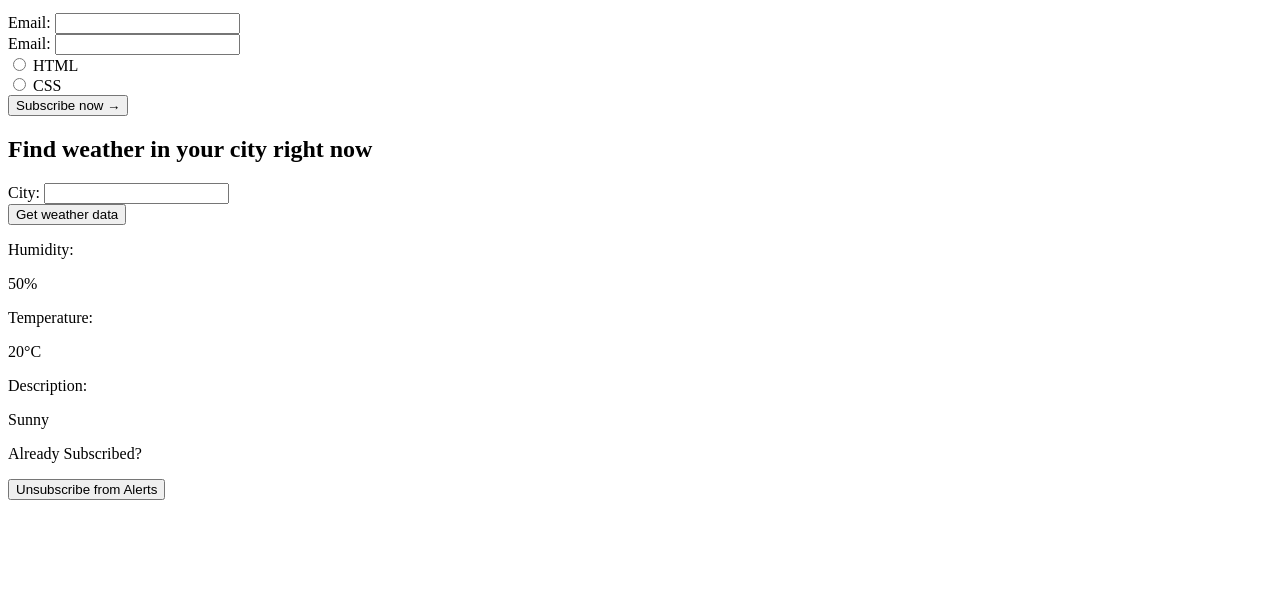
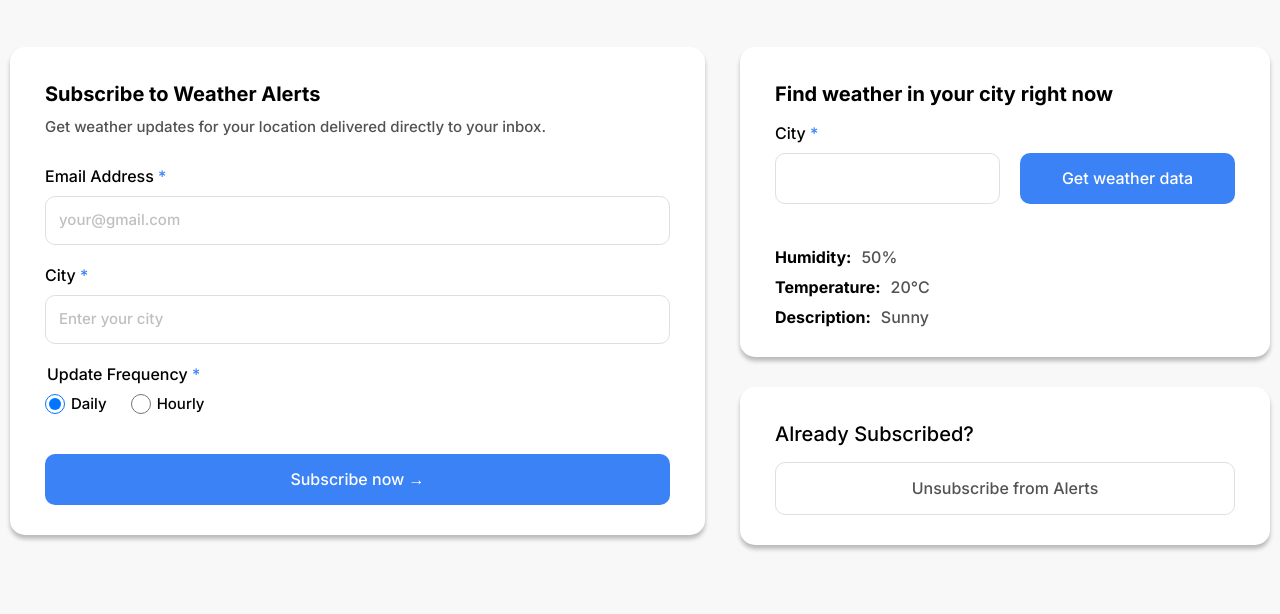
Before and after one commit to mashutkaa/weather-forecast-api, a plain HTML site: page client/src/index.html in a window 1280 px wide. Shown: the part 186-800 px from the top of the page. Drawn offline with Linux system fonts and the light colour scheme.

Commit message:
html-page almost done

```diff
--- a/client/src/index.css
+++ b/client/src/index.css
@@ -0,0 +1,255 @@
+body {
+    margin: 0;
+}
+
+h1,
+h2,
+h3,
+h4,
+h5,
+h6,
+p {
+    margin: 0;
+    font-family: Inter;
+}
+
+main {
+    min-height: 100vh;
+    background: #f8f8f8;
+
+    display: flex;
+    flex-direction: column;
+    justify-content: center;
+    align-items: center;
+}
+
+.forms__container {
+    display: flex;
+    flex-direction: row;
+    flex-wrap: wrap;
+    gap: 35px;
+}
+
+.left-side__wrapper {
+    display: flex;
+    flex-direction: column;
+    gap: 30px;
+}
+
+.title__wrapper {
+    margin: 0 auto;
+    margin-bottom: 59px;
+
+    h1 {
+        color: #000;
+        font-family: Inter;
+        font-size: 36px;
+        font-weight: 900;
+        text-align: center;
+
+        margin: 0 auto 12px auto;
+    }
+
+    p {
+        color: #525252;
+        text-align: center;
+        font-family: Inter;
+        font-size: 20px;
+        font-weight: 500;
+
+        max-width: 952px;
+
+        margin: 0 auto;
+    }
+}
+
+.form__wrapper {
+    padding: 35px;
+    padding-bottom: 30px;
+
+    height: fit-content;
+    width: fit-content;
+
+    border-radius: 15px;
+    background: #fff;
+    box-shadow: 0px 4px 4px 0px rgba(0, 0, 0, 0.25);
+
+    h2 {
+        color: #000;
+        font-family: Inter;
+        font-size: 20px;
+        font-weight: 700;
+    }
+
+    p {
+        color: #000;
+        font-family: Inter;
+        font-size: 16px;
+        font-style: normal;
+        font-weight: 500;
+        line-height: normal;
+
+        margin-bottom: 10px;
+
+        span {
+            color: #3b82f6;
+        }
+    }
+
+    .input__wrapper {
+        margin-bottom: 20px;
+
+        input {
+            box-sizing: border-box;
+            width: 625px;
+
+            border-radius: 10px;
+            border: 1px solid #dddfe4;
+
+            background: #fff;
+
+            padding: 16px 13px;
+        }
+
+        input::placeholder {
+            color: rgba(0, 0, 0, 0.25);
+            font-family: Inter;
+            font-size: 15px;
+            font-weight: 500;
+        }
+    }
+
+    button {
+        width: 625px;
+
+        border: none;
+        border-radius: 10px;
+        background: #3b82f6;
+
+        color: #fff;
+        font-family: Inter;
+        font-size: 16px;
+        font-weight: 500;
+
+        padding-top: 15px;
+        padding-bottom: 16px;
+
+        cursor: pointer;
+    }
+}
+
+#subscribe__form {
+    h2 {
+        margin-bottom: 11px;
+    }
+
+    .descr__text {
+        color: #525252;
+        font-family: Inter;
+        font-size: 15px;
+        font-weight: 500;
+
+        margin-bottom: 30px;
+    }
+
+    .radio__wrapper {
+        margin-bottom: 40px;
+
+        input[type="radio"] {
+            width: 20px;
+            height: 20px;
+
+            margin: 0;
+        }
+
+        label {
+            color: #000;
+            font-family: Inter;
+            font-size: 15px;
+            font-weight: 500;
+        }
+
+        .radio__answers {
+            display: flex;
+            flex-direction: row;
+            gap: 24px;
+        }
+
+        .radio__answer {
+            display: flex;
+            align-items: center;
+            gap: 6px;
+        }
+    }
+}
+
+#find-weather__form {
+    h2 {
+        margin-bottom: 17px;
+    }
+
+    .get-weather__wrapper {
+        display: flex;
+        flex-direction: row;
+        gap: 20px;
+
+        margin-bottom: 43px;
+    }
+
+    input {
+        width: 225px;
+    }
+
+    button {
+        width: 215px;
+    }
+
+    .weather-props__container {
+        display: flex;
+        flex-direction: column;
+        gap: 10px;
+    }
+
+    .weather-prop__wrapper {
+        display: flex;
+        flex-direction: row;
+        gap: 10px;
+
+        p {
+            margin: 0;
+        }
+
+        .weather-prop-name__text {
+            color: #000;
+            font-size: 16px;
+            font-weight: 700;
+        }
+
+        .weather-prop__text {
+            color: #525252;
+            font-size: 16px;
+            font-weight: 500;
+        }
+    }
+}
+
+#unsubscribe__block {
+    p {
+        color: #000;
+        font-size: 20px;
+        font-weight: 500;
+
+        margin-bottom: 16px;
+    }
+
+    button {
+        width: 460px;
+
+        border-radius: 10px;
+        border: 1px solid #dddfe4;
+        background: #fff;
+
+        color: #525252;
+        font-weight: 500;
+    }
+}
--- a/client/src/index.html
+++ b/client/src/index.html
@@ -1,66 +1,136 @@
 <!DOCTYPE html>
 <html lang="en">
     <head>
-    <meta charset="UTF-8">
-    <meta name="viewport" content="width=device-width, initial-scale=1.0">
+        <meta charset="UTF-8" />
+        <meta name="viewport" content="width=device-width, initial-scale=1.0" />
         <title>Weather Forecast</title>
-    <link rel="stylesheet" href="./index.css">
+        <link rel="preconnect" href="https://fonts.googleapis.com" />
+        <link rel="preconnect" href="https://fonts.gstatic.com" crossorigin />
+        <link
+            href="https://fonts.googleapis.com/css2?family=Inter:ital,opsz,wght@0,14..32,100..900;1,14..32,100..900&family=Montserrat:ital,wght@0,100..900;1,100..900&display=swap"
+            rel="stylesheet"
+        />
+        <link rel="stylesheet" href="./index.css" />
     </head>
     <body>
         <main>
-        <div>
+            <div class="title__wrapper">
                 <h1>Weather Alert Service</h1>
-            <p>Stay informed about weather conditions in your area with personalized alerts delivered straight to your inbox.</p>
+                <p>
+                    Stay informed about weather conditions in your area with
+                    personalized alerts delivered straight to your inbox.
+                </p>
             </div>
-        <div>
-            <div>
+            <div class="forms__container">
+                <div id="subscribe__form" class="form__wrapper">
                     <form action="">
                         <h2>Subscribe to Weather Alerts</h2>
-                    <p>Get weather updates for your location delivered directly to your inbox.</p>
-                    <div>
-                        <label for="email">Email:</label>
-                        <input type="email" id="email" name="email" required>
+                        <p class="descr__text">
+                            Get weather updates for your location delivered
+                            directly to your inbox.
+                        </p>
+                        <div class="input__wrapper">
+                            <label for="email"
+                                ><p>Email Address <span>*</span></p></label
+                            >
+                            <input
+                                type="email"
+                                id="email"
+                                name="email"
+                                placeholder="your@gmail.com"
+                                required
+                            />
                         </div>
-                    <div>
-                        <label for="email">Email:</label>
-                        <input type="email" id="email" name="email" required>
+                        <div class="input__wrapper">
+                            <label for="email"
+                                ><p>City <span>*</span></p></label
+                            >
+                            <input
+                                type="email"
+                                id="email"
+                                name="email"
+                                placeholder="Enter your city"
+                                required
+                            />
                         </div>
-                    <div>
-                        <input type="radio" id="html" name="fav_language" value="HTML">
-                        <label for="html">HTML</label><br>
-                        <input type="radio" id="css" name="fav_language" value="CSS">
-                        <label for="css">CSS</label><br>
+                        <div class="radio__wrapper">
+                            <legend>
+                                <p>Update Frequency <span>*</span></p>
+                            </legend>
+
+                            <div class="radio__answers">
+                                <div class="radio__answer">
+                                    <input
+                                        type="radio"
+                                        id="html"
+                                        name="fav_language"
+                                        value="HTML"
+                                        checked
+                                    />
+                                    <label for="html" class="radio__label"
+                                        >Daily</label
+                                    >
+                                </div>
+                                <div class="radio__answer">
+                                    <input
+                                        type="radio"
+                                        id="css"
+                                        name="fav_language"
+                                        value="CSS"
+                                    />
+                                    <label for="css" class="radio__label"
+                                        >Hourly</label
+                                    >
+                                </div>
+                            </div>
                         </div>
                         <button type="submit">Subscribe now →</button>
                     </form>
                 </div>
-            <div>
+                <div class="left-side__wrapper">
+                    <div id="find-weather__form" class="form__wrapper">
                         <h2>Find weather in your city right now</h2>
                         <form action="">
-                    <div>
-                        <label for="city">City:</label>
-                        <input type="text" id="city" name="city" required>
+                            <div class="input__wrapper">
+                                <label for="city"
+                                    ><p>City <span>*</span></p></label
+                                >
+                                <div class="get-weather__wrapper">
+                                    <input
+                                        type="text"
+                                        id="city"
+                                        name="city"
+                                        required
+                                    />
+                                    <button type="submit">
+                                        Get weather data
+                                    </button>
                                 </div>
-                    <button type="submit">Get weather data</button>
+                            </div>
                         </form>
-                <div>
-                    <div>
+                        <div class="weather-props__container">
+                            <div class="weather-prop__wrapper">
                                 <p class="weather-prop-name__text">Humidity:</p>
                                 <p class="weather-prop__text">50%</p>
                             </div>
-                    <div>
-                        <p class="weather-prop-name__text">Temperature:</p>
+                            <div class="weather-prop__wrapper">
+                                <p class="weather-prop-name__text">
+                                    Temperature:
+                                </p>
                                 <p class="weather-prop__text">20°C</p>
                             </div>
-                    <div>
-                        <p class="weather-prop-name__text">Description:</p>
+                            <div class="weather-prop__wrapper">
+                                <p class="weather-prop-name__text">
+                                    Description:
+                                </p>
                                 <p class="weather-prop__text">Sunny</p>
                             </div>
                         </div>
                     </div>
-            <div>
+                    <div id="unsubscribe__block" class="form__wrapper">
                         <p>Already Subscribed?</p>
                         <button>Unsubscribe from Alerts</button>
+                    </div>
                 </div>
             </div>
         </main>
```
Lines whose indentation alone changed are shown as unchanged.
